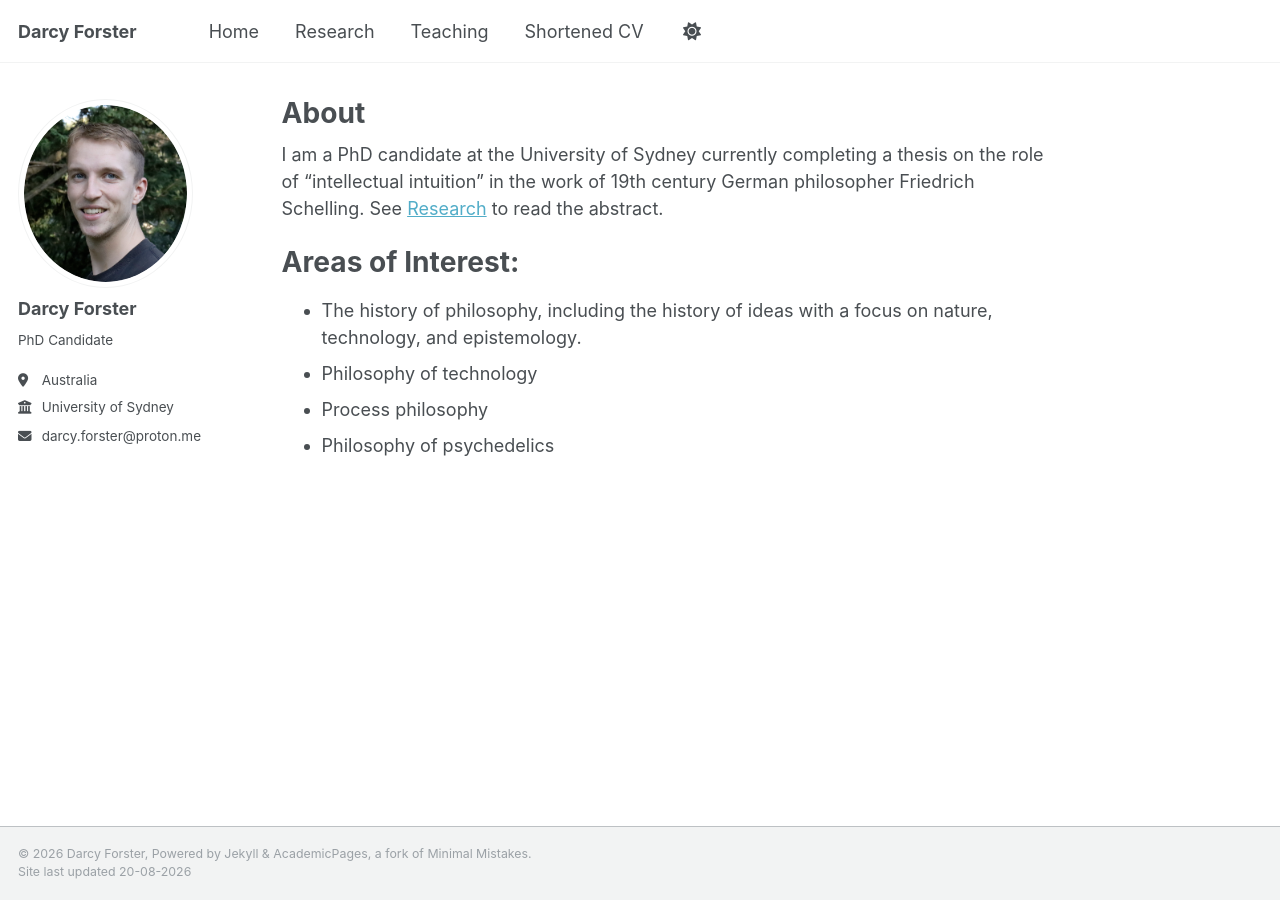
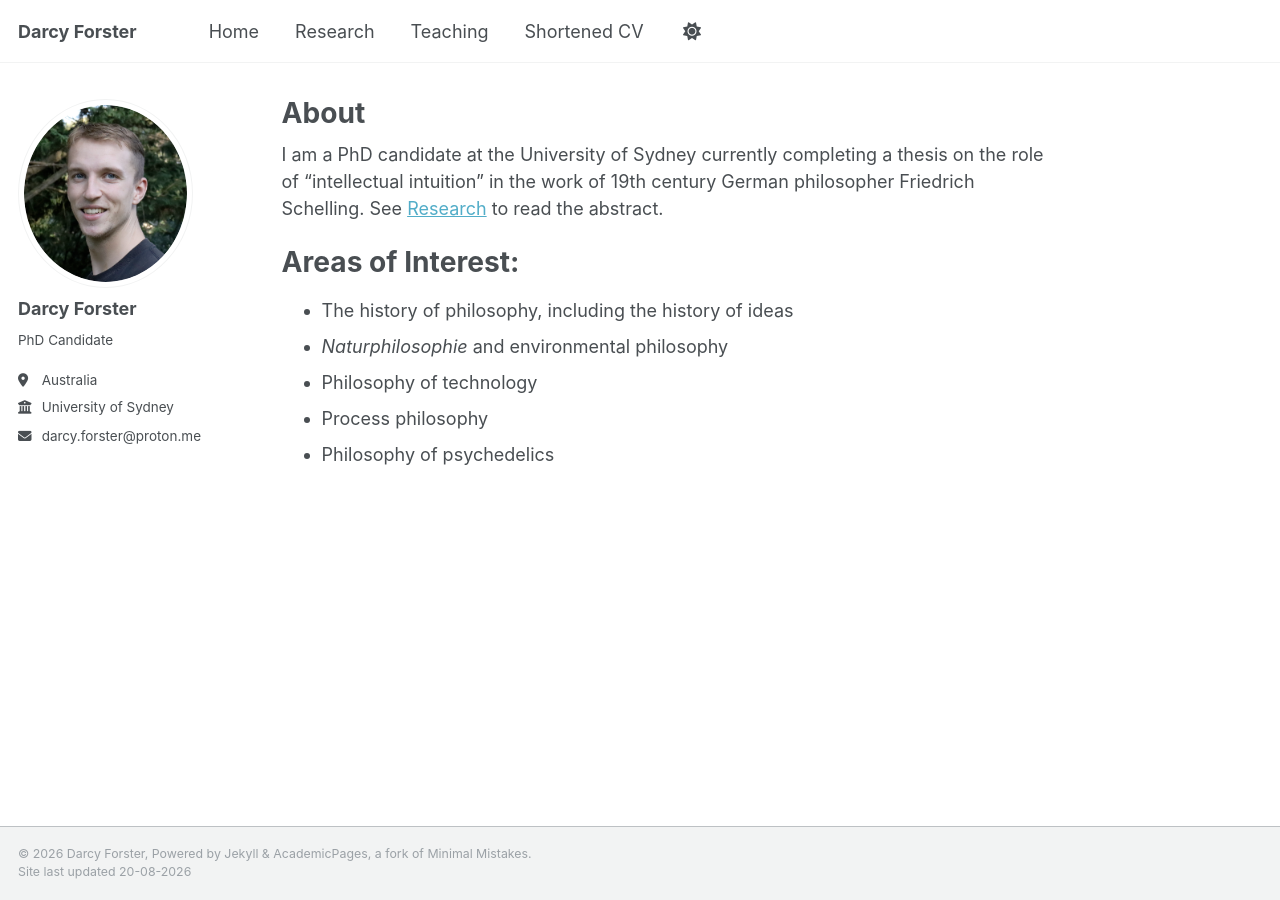
Before and after one commit to darcyforster/academic-pages, a Jekyll site: the page built from _pages/about.md, in a window 1280 px wide. Built offline with Jekyll 4.4.1, drawn with Linux system fonts in a browser that asks for light colours.

Commit message:
Update about.md

```diff
--- a/_pages/about.md
+++ b/_pages/about.md
@@ -10,7 +10,8 @@ I am a PhD candidate at the University of Sydney currently completing a thesis o
 
 Areas of Interest:
 ======
-* The history of philosophy, including the history of ideas with a focus on nature, technology, and epistemology.
+* The history of philosophy, including the history of ideas
+* *Naturphilosophie* and environmental philosophy
 * Philosophy of technology
 * Process philosophy
 * Philosophy of psychedelics
```
